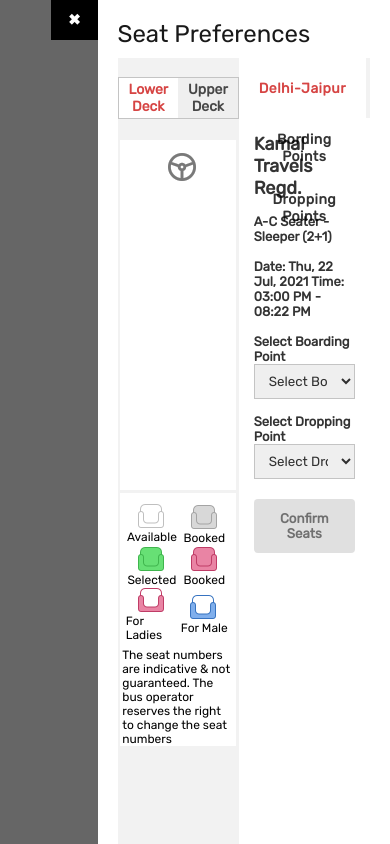
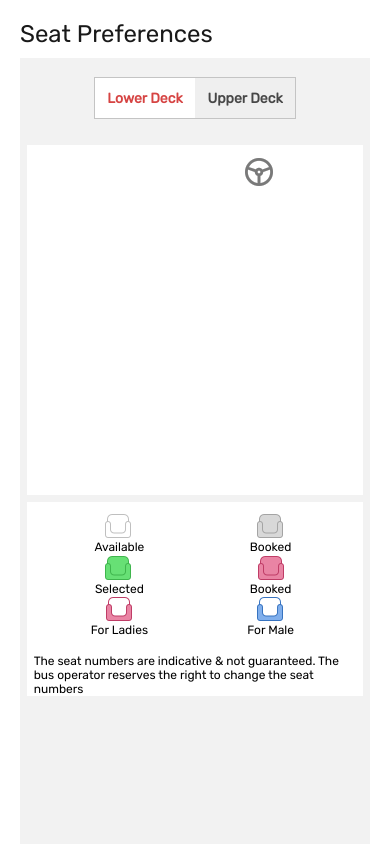
Before and after one commit to kamalgupta97/yatra_clone, a React (Create React App) app in the folder frontend/: page / in a window 390 px wide. Built offline with nearby package versions, Linux system fonts and the light colour scheme.

Commit message:
made responsive

```diff
--- a/frontend/src/Pages/SeatSelection/Points.jsx
+++ b/frontend/src/Pages/SeatSelection/Points.jsx
@@ -8,7 +8,7 @@
 
 const Heading = styled.div`
     margin-top:10px;
-    width:100%;
+    width:95%;
     display:flex;
     justify-content:space-between;
     align-items:center;
@@ -21,7 +21,7 @@
 
 const StopsTiming = styled.div`
     dmargin-top:10px;
-    width:100%;
+    width:95%;
     display:flex;
     justify-content:space-between;
     align-items:center;
--- a/frontend/src/Pages/SeatSelection/SeatSelection.jsx
+++ b/frontend/src/Pages/SeatSelection/SeatSelection.jsx
@@ -23,6 +23,8 @@
 
 left:0;
 top:0;
+@media (max-width: 800px) {
+    overflow-y:scroll;
 
 `
 
@@ -38,7 +40,11 @@
 cursor: pointer;
 font-weight:900;
 border:none;
-&>CloseIcon{
+display:flex;
+@media (max-width: 800px) {
+    display:none;
+
+    }
 
 `
 const SeatSelectionWrapperRight=styled.div`
@@ -47,9 +53,21 @@
 
     // height:100vh;
     padding:20px;
+    @media (max-width: 800px) {
+        margin-left:0;
+        }
+`
+
+const TobeHide=styled.div`
+@media (max-width: 800px) {
+    display:none;
+    }
 `
 const DescriptionAnsStatus = styled.div`
     display:flex;
+    @media (max-width: 800px) {
+        flex-direction:column;
+        }
 `
 const H1 = styled.div`
     color: rgba(0,0,0,0.9);
@@ -62,6 +80,10 @@
     width:48%;
     height:100vh;
     background:#f2f2f2;
+    @media (max-width: 800px) {
+        width:100%;
+        }
+
 
 `
 const LowerUper =styled.div`
@@ -77,6 +99,7 @@
     width:200px;
     border:1px solid #c4c4c4;
     height:40px;
+
 
 `
 const Sitting = styled.div`
@@ -117,9 +140,15 @@
 `
 
 const TravelDescription=styled.div`
-    // background:#f2f2f2;
+
     width:52%;
     height:100vh;
+    @media (max-width: 800px) {
+        width:90%;
+        background:#f2f2f2;
+        padding:5%;
+
+    }
 `
 
 const DescHeading=styled.div`
@@ -135,17 +164,40 @@
     padding-left:20px;
     padding-right:20px;
     color: rgba(0,0,0,.8);
- }`
+ }
+ @media (max-width: 800px) {
+    display:flex;
+
+
+}
+
+ `
+
 
 
 const SeatConfirmation=styled.div`
+@media (max-width: 800px) {
+    background:#fff;
+    padding:10px;
+
+}
 `
 const BordingPoints=styled.div`
  padding:10px;
+ @media (max-width: 800px) {
+    background:#fff;
+    padding:10px;
+
+}
 
 `
 const DroppingPoints=styled.div`
 padding:10px;
+@media (max-width: 800px) {
+    background:#fff;
+    padding:10px;
+
+}
 `
 
 const SeatConfirmationHeader = styled.div`
@@ -235,7 +287,7 @@
     return  (
         <SeatSelectionWrapper>
             {/* {console.log(activeplace,activeBordingpoint,activeDroppingpoint)} */}
-           <LoadingIndicator Custwidth={"25%"} icons={false}/>
+          <TobeHide><LoadingIndicator Custwidth={"25%"} icons={false}/></TobeHide>
 
 
            <SeatSelectionWrapperRight>
```
Also changed, not shown: frontend/src/Pages/SeatSelection/requirement.js (added, +23 -0 lines).
